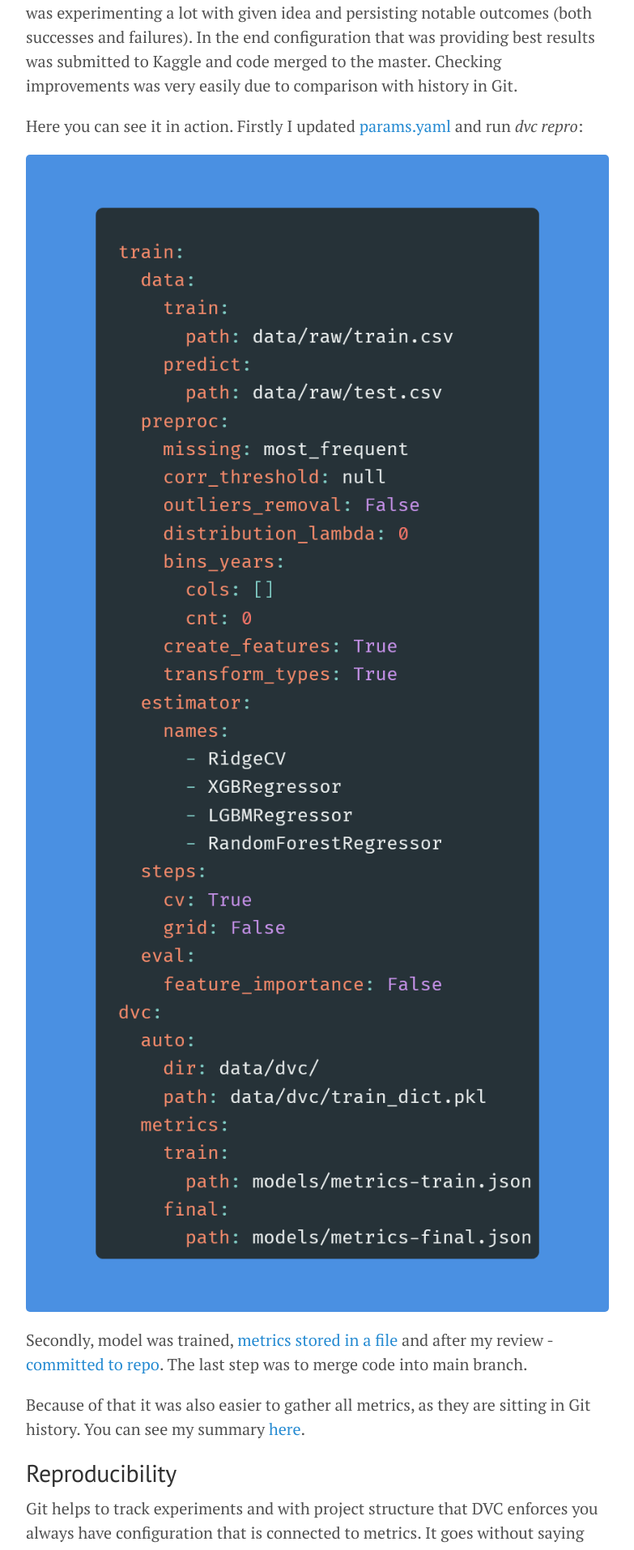
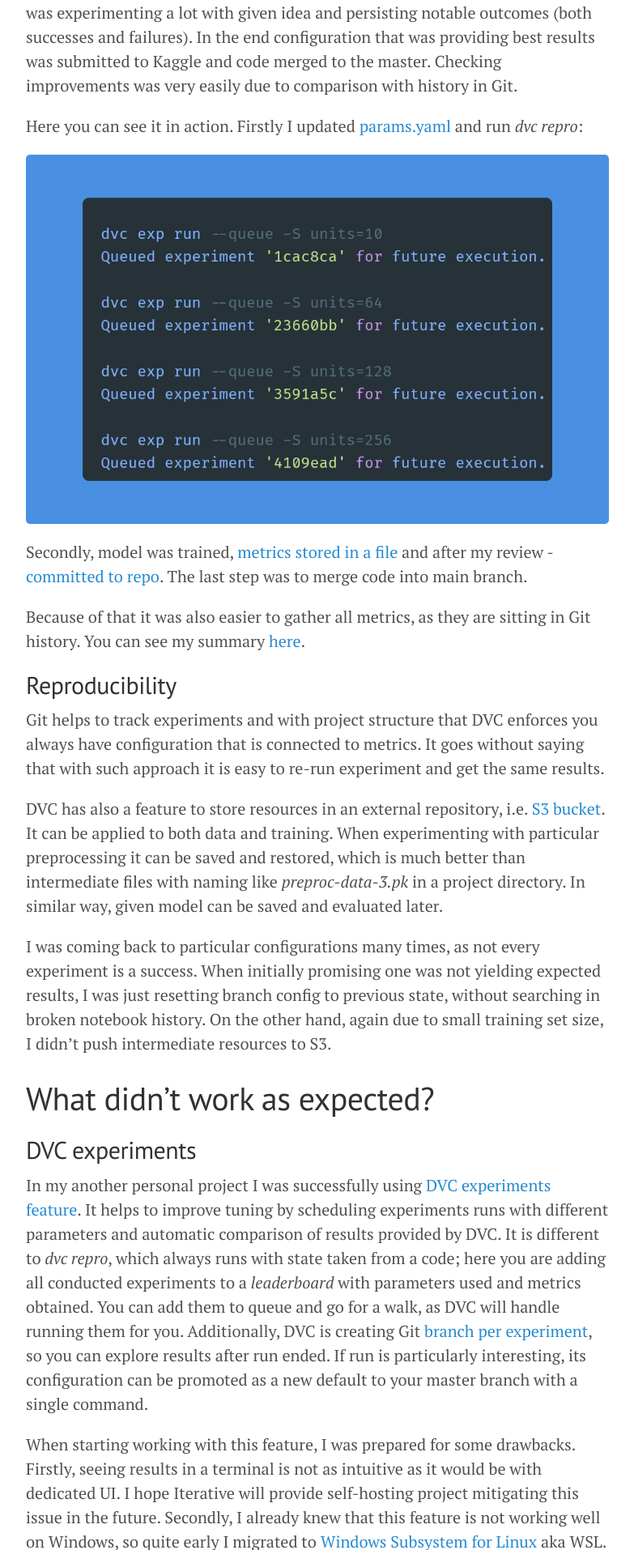
Before and after one commit to mikolajkania/mikolajkania.github.io, a Jekyll site: the page built from _posts/2022-08-07-dvc-kaggle-mlops.md, in a window 1280 px wide. Shown: the part 2649-4563 px from the top of the page at 81% size, without its empty margins (248-1031 px from the left). Built offline with Jekyll 4.4.1, drawn with Linux system fonts in a browser that asks for light colours.

Commit message:
Adding one more image

```diff
--- a/_posts/2022-08-07-dvc-kaggle-mlops.md
+++ b/_posts/2022-08-07-dvc-kaggle-mlops.md
@@ -37,7 +37,7 @@
 
 Here you can see it in action. Firstly I updated [params.yaml](https://github.com/mikolajkania/kaggle-03-house-prices/pull/13/commits/48ce984c153aa9ee9c70f50fbbb077b3cf0f4ae5#diff-f2f91cb656b58c7f581dcbdf3227f06412b648c6e0a5c10ea26e131c1eaa07e8) and run *dvc repro*:
 
-![placeholder](https://raw.githubusercontent.com/mikolajkania/mikolajkania.github.io/master/_images/2022-08-07-params.png "dvc.yaml")
+![placeholder](https://raw.githubusercontent.com/mikolajkania/mikolajkania.github.io/master/_images/2022-08-07-dvc-queue.png "dvc queue")
 
 Secondly, model was trained, [metrics stored in a file](https://github.com/mikolajkania/kaggle-03-house-prices/pull/13/commits/48ce984c153aa9ee9c70f50fbbb077b3cf0f4ae5#diff-0ea8d36aa8b430bd09f958eed7f3f695dc963bc366b3fb4362a3c96b30b60f8e) and after my review - [committed to repo](https://github.com/mikolajkania/kaggle-03-house-prices/pull/13/commits). The last step was to merge code into main branch.
 
```
Also changed, not shown: other parts of _posts/2022-08-07-dvc-kaggle-mlops.md (+2 -0 lines), _images/2022-08-07-dvc-queue.png (added).
